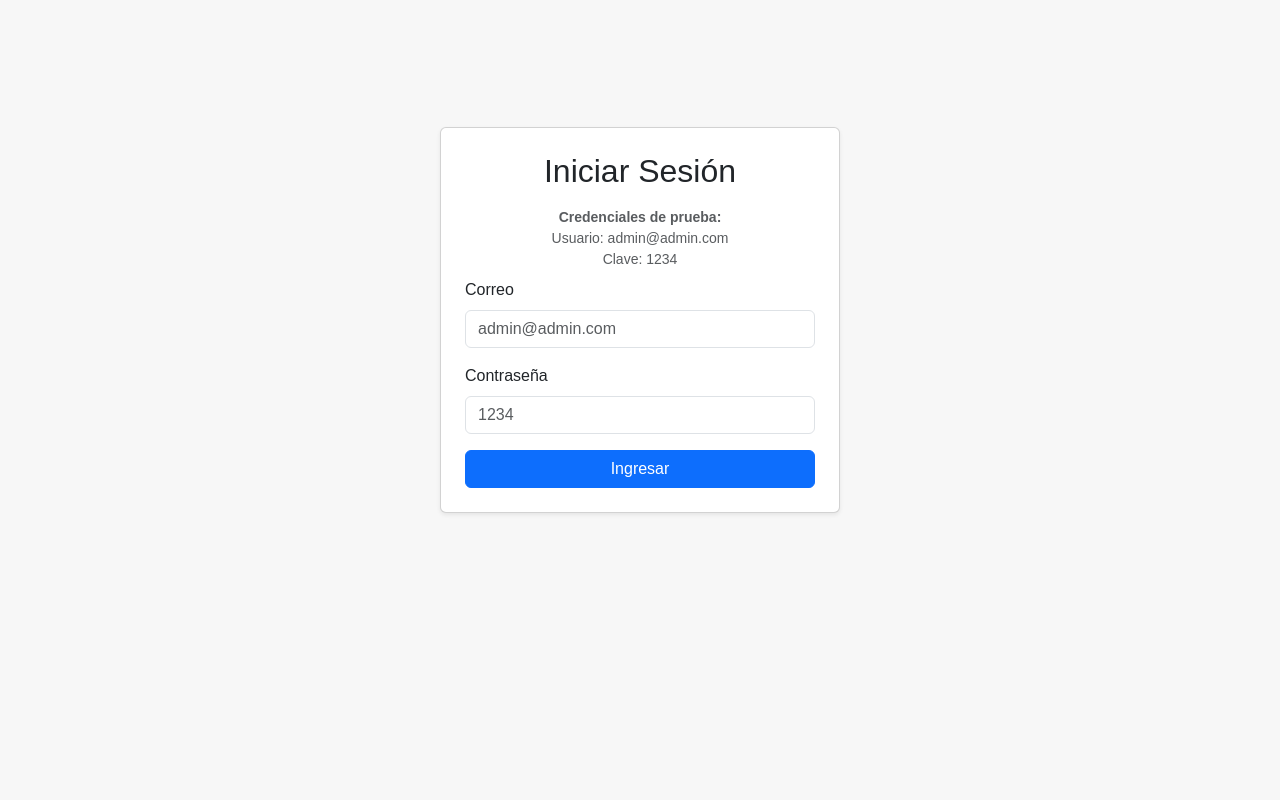
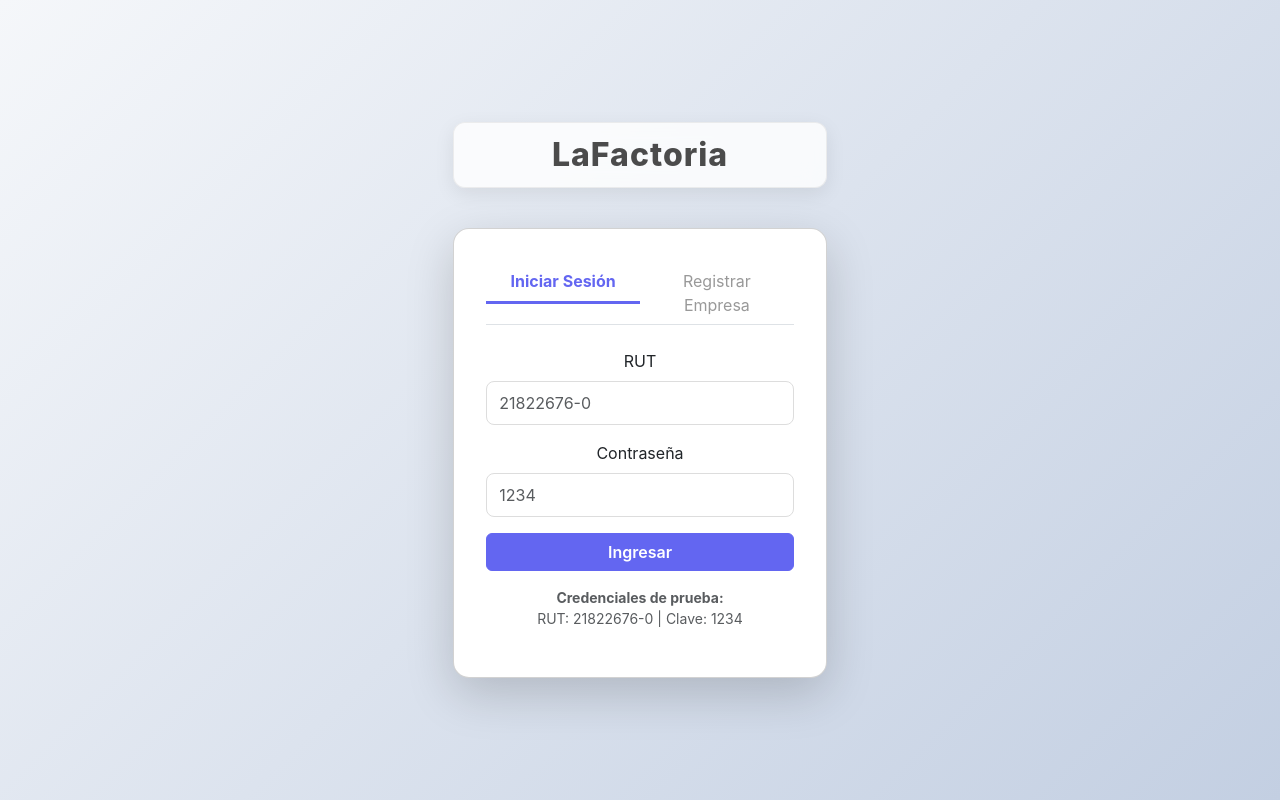
Before and after one commit to Pamtom21/Empresariales_2-LAFACTORIA-, a React (Create React App) app in the folder frontend-lafactoria/: page / in a window 1280 px wide. Built offline with nearby package versions, Linux system fonts and the light colour scheme; no server answers.

Commit message:
se mejora levemente el frontend, se cambia el login para que pida rut, y en register se pide correo y contraseña, me di cuenta si que al registrar la empresa la api lo hace bien, pero al iniciar sesion en esta no lo logro xd

```diff
--- a/frontend-lafactoria/src/components/BuscarEmpresa/page.jsx
+++ b/frontend-lafactoria/src/components/BuscarEmpresa/page.jsx
@@ -1,11 +1,13 @@
 import React, { useState } from 'react';
+
+const API = process.env.REACT_APP_API;
 
 function BuscarEmpresa() {
   const [rut, setRut] = useState('');
   const [resultado, setResultado] = useState(null);
 
   const buscarEmpresa = async () => {
-    const res = await fetch('http://localhost:5000/empresas/buscar', {
+    const res = await fetch(`${API}/empresas/buscar`, {
       method: 'POST',
       headers: { 'Content-Type': 'application/json' },
       body: JSON.stringify({ rut })
--- a/frontend-lafactoria/src/components/EmpresaForm/page.jsx
+++ b/frontend-lafactoria/src/components/EmpresaForm/page.jsx
@@ -1,6 +1,6 @@
 import React, { useState } from 'react';
 
-const API = 'http://localhost:5000/empresas';
+const API = process.env.REACT_APP_API;
 
 function EmpresaForm() {
   const [form, setForm] = useState({
@@ -12,12 +12,12 @@ function EmpresaForm() {
   });
 
   const handleChange = (e) => {
-    setForm({...form, [e.target.name]: e.target.value});
+    setForm({ ...form, [e.target.name]: e.target.value });
   };
 
   const handleSubmit = async (e) => {
     e.preventDefault();
-    const res = await fetch(API, {
+    const res = await fetch(`${API}/empresas`, {
       method: 'POST',
       headers: { 'Content-Type': 'application/json' },
       body: JSON.stringify(form)
--- a/frontend-lafactoria/src/components/FacturaForm/page.jsx
+++ b/frontend-lafactoria/src/components/FacturaForm/page.jsx
@@ -1,7 +1,6 @@
 import React, { useState, useEffect } from 'react';
 
-const API_FACTURAS = 'http://localhost:5000/facturas';
-const API_EMPRESAS = 'http://localhost:5000/empresas';
+const API = process.env.REACT_APP_API;
 
 function FacturaForm() {
   const [empresas, setEmpresas] = useState([]);
@@ -13,7 +12,7 @@ function FacturaForm() {
   });
 
   useEffect(() => {
-  fetch('http://localhost:5000/empresas/list', {
+    fetch(`${API}/empresas`, {
       method: 'POST',
       headers: { 'Content-Type': 'application/json' }
     })
@@ -21,9 +20,8 @@ function FacturaForm() {
       .then(data => setEmpresas(data));
   }, []);
 
-
   const handleChange = (e) => {
-    setForm({...form, [e.target.name]: e.target.value});
+    setForm({ ...form, [e.target.name]: e.target.value });
   };
 
   const handleSubmit = async (e) => {
@@ -35,7 +33,7 @@ function FacturaForm() {
       return alert("❌ El campo productos debe ser un JSON válido.");
     }
 
-    const res = await fetch(API_FACTURAS, {
+    const res = await fetch(`${API}/facturas`, {
       method: 'POST',
       headers: { 'Content-Type': 'application/json' },
       body: JSON.stringify({ ...form, productos: productosParsed })
--- a/frontend-lafactoria/src/components/Login/page.jsx
+++ b/frontend-lafactoria/src/components/Login/page.jsx
@@ -1,15 +1,23 @@
 import React, { useState } from 'react';
 import { useNavigate } from 'react-router-dom';
+import { Tab, Tabs, Form, Button, Card } from 'react-bootstrap';
+
+const API = process.env.REACT_APP_API;
 
 function Login() {
-  const [correo, setCorreo] = useState('');
+  const [tab, setTab] = useState('login');
+  const [rutLogin, setRutLogin] = useState('');
   const [clave, setClave] = useState('');
+  const [razon, setRazon] = useState('');
+  const [rut, setRut] = useState('');
+  const [giro, setGiro] = useState('');
+  const [correoReg, setCorreoReg] = useState('');
+  const [claveReg, setClaveReg] = useState('');
   const navigate = useNavigate();
 
   const handleLogin = (e) => {
     e.preventDefault();
-
-    if (correo === 'admin@admin.com' && clave === '1234') {
+    if (rutLogin === '21822676-0' && clave === '1234') {
       alert('Inicio de sesión exitoso ✅');
       navigate('/dashboard');
     } else {
@@ -17,43 +25,111 @@ function Login() {
     }
   };
 
+  const handleRegister = async (e) => {
+    e.preventDefault();
+    const nuevaEmpresa = {
+      nombre: razon,
+      rut,
+      giro,
+      correo: correoReg,
+      clave: claveReg
+    };
+
+    console.log("Registro enviado:", nuevaEmpresa);
+    alert(`Empresa "${razon}" registrada correctamente`);
+    setTab('login');
+  };
+
   return (
-    <div className="d-flex justify-content-center align-items-center" style={{ height: '80vh' }}>
-      <div className="card p-4 shadow-sm" style={{ width: '100%', maxWidth: '400px' }}>
-        <h2 className="mb-3 text-center">Iniciar Sesión</h2>
+    <div className="login-container">
+      <div className="login-header">
+        <h1>LaFactoria</h1>
+      </div>
 
-        <p className="text-muted small text-center mb-2">
-          <strong>Credenciales de prueba:</strong><br />
-          Usuario: admin@admin.com<br />
-          Clave: 1234
-        </p>
-
-        <form onSubmit={handleLogin}>
-          <div className="mb-3">
-            <label className="form-label">Correo</label>
-            <input
-              type="email"
-              className="form-control"
-              value={correo}
-              onChange={(e) => setCorreo(e.target.value)}
+      <Card className="login-card shadow-lg">
+        <Tabs activeKey={tab} onSelect={(k) => setTab(k)} className="mb-4" justify>
+          <Tab eventKey="login" title="Iniciar Sesión">
+            <Form onSubmit={handleLogin}>
+              <Form.Group className="mb-3">
+                <Form.Label>RUT</Form.Label>
+                <Form.Control
+                  type="text"
+                  value={rutLogin}
+                  onChange={(e) => setRutLogin(e.target.value)}
                   required
-              placeholder="admin@admin.com"
+                  placeholder="21822676-0"
                 />
-          </div>
-          <div className="mb-3">
-            <label className="form-label">Contraseña</label>
-            <input
+              </Form.Group>
+              <Form.Group className="mb-3">
+                <Form.Label>Contraseña</Form.Label>
+                <Form.Control
                   type="password"
-              className="form-control"
                   value={clave}
                   onChange={(e) => setClave(e.target.value)}
                   required
                   placeholder="1234"
                 />
-          </div>
-          <button className="btn btn-primary w-100" type="submit">Ingresar</button>
-        </form>
-      </div>
+              </Form.Group>
+              <Button type="submit" variant="primary" className="w-100">Ingresar</Button>
+              <p className="mt-3 text-muted text-center small">
+                <strong>Credenciales de prueba:</strong><br />
+                RUT: 21822676-0 | Clave: 1234
+              </p>
+            </Form>
+          </Tab>
+
+          <Tab eventKey="register" title="Registrar Empresa">
+            <Form onSubmit={handleRegister}>
+              <Form.Group className="mb-3">
+                <Form.Label>Razón Social</Form.Label>
+                <Form.Control
+                  type="text"
+                  value={razon}
+                  onChange={(e) => setRazon(e.target.value)}
+                  required
+                />
+              </Form.Group>
+              <Form.Group className="mb-3">
+                <Form.Label>RUT</Form.Label>
+                <Form.Control
+                  type="text"
+                  value={rut}
+                  onChange={(e) => setRut(e.target.value)}
+                  required
+                />
+              </Form.Group>
+              <Form.Group className="mb-3">
+                <Form.Label>Giro</Form.Label>
+                <Form.Control
+                  type="text"
+                  value={giro}
+                  onChange={(e) => setGiro(e.target.value)}
+                  required
+                />
+              </Form.Group>
+              <Form.Group className="mb-3">
+                <Form.Label>Correo</Form.Label>
+                <Form.Control
+                  type="email"
+                  value={correoReg}
+                  onChange={(e) => setCorreoReg(e.target.value)}
+                  required
+                />
+              </Form.Group>
+              <Form.Group className="mb-3">
+                <Form.Label>Contraseña</Form.Label>
+                <Form.Control
+                  type="password"
+                  value={claveReg}
+                  onChange={(e) => setClaveReg(e.target.value)}
+                  required
+                />
+              </Form.Group>
+              <Button type="submit" variant="success" className="w-100">Registrar Empresa</Button>
+            </Form>
+          </Tab>
+        </Tabs>
+      </Card>
     </div>
   );
 }
--- a/frontend-lafactoria/src/index.css
+++ b/frontend-lafactoria/src/index.css
@@ -1,6 +1,89 @@
 body {
-  font-family: sans-serif;
   margin: 0;
   padding: 0;
-  background-color: #f7f7f7;
+  font-family: 'Inter', 'Segoe UI', sans-serif;
+  background: linear-gradient(135deg, #f5f7fa, #c3cfe2);
+  min-height: 100vh;
+  display: flex;
+  justify-content: center;
+  align-items: center;
+  color: #333;
 }
+
+/* Título superior */
+.login-header {
+  background: #ffffffcc;
+  padding: 0.8rem 2.2rem;
+  border-radius: 12px;
+  box-shadow: 0 6px 20px rgba(0, 0, 0, 0.08);
+  margin-bottom: 2.5rem;
+  backdrop-filter: blur(10px);
+  border: 1px solid rgba(200, 200, 200, 0.3);
+}
+
+.login-header h1 {
+  margin: 0;
+  font-weight: 800;
+  font-size: 2rem;
+  color: #4b4b4b;
+  letter-spacing: 1px;
+}
+
+/* Contenedor principal */
+.login-container {
+  text-align: center;
+}
+
+/* Tarjeta con tabs */
+.login-card {
+  background: #ffffff;
+  border-radius: 1rem;
+  padding: 2rem;
+  width: 100%;
+  max-width: 450px;
+  margin: auto;
+  box-shadow: 0 12px 24px rgba(0, 0, 0, 0.08);
+}
+
+/* Tabs */
+.nav-tabs .nav-link {
+  border: none;
+  color: #999;
+}
+
+.nav-tabs .nav-link.active {
+  font-weight: bold;
+  border-bottom: 3px solid #6366f1;
+  color: #6366f1;
+}
+
+/* Inputs */
+.form-control {
+  border-radius: 0.5rem;
+  border: 1px solid #ddd;
+  padding: 0.55rem 0.75rem;
+}
+
+/* Botones */
+.btn-primary {
+  background-color: #6366f1;
+  border-color: #6366f1;
+  font-weight: 600;
+}
+
+.btn-success {
+  background-color: #10b981;
+  border-color: #10b981;
+  font-weight: 600;
+}
+
+/* Responsive */
+@media (max-width: 576px) {
+  .login-card {
+    padding: 1.5rem;
+  }
+
+  .login-header h1 {
+    font-size: 1.7rem;
+  }
+}
```
Also changed, not shown: 1 other file (tests, documents, lock files or other folders). Lines whose indentation alone changed are shown as unchanged.
